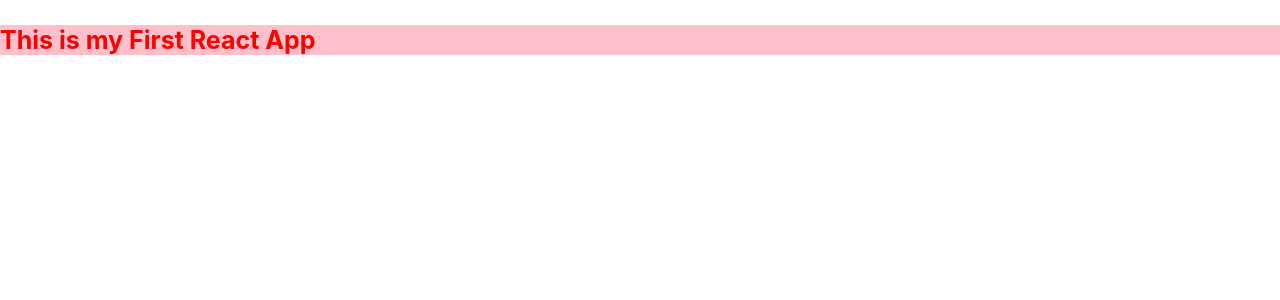
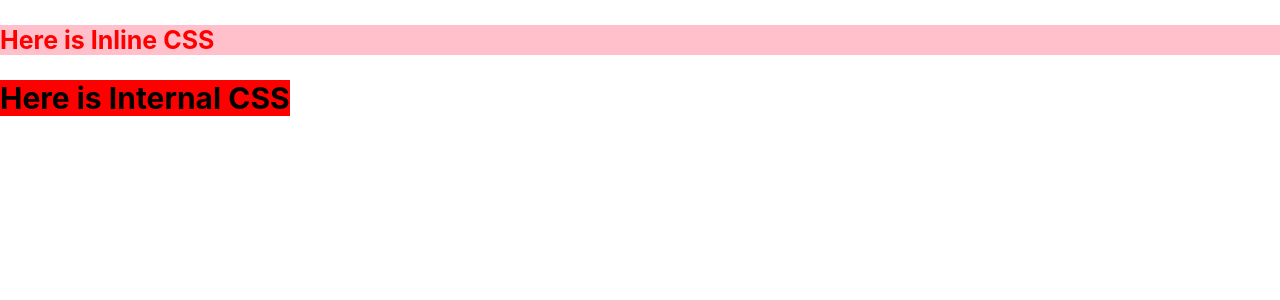
Before and after one commit to Shreyash1107/React-Projects, a React (Create React App) app in the folder first-app/: page / in a window 1280 px wide. Shown: the top 300 px of the page. Built offline with nearby package versions, Linux system fonts and the light colour scheme.

Commit message:
Internal CSS applied

```diff
--- a/first-app/src/App.js
+++ b/first-app/src/App.js
@@ -1,4 +1,8 @@
 import React from "react";
+let internal={
+  "backgroundColor":"red",
+  "fontSize":"30px"
+}
 function App() {
   return (<>
     <h3 style={
@@ -8,8 +12,14 @@ function App() {
         fontSize: "25px"
       }
     }>
-      This is my First React App
+      {/* This is my First React App */}
+      Here is Inline CSS
     </h3>
+    <div>
+      <strong style={internal}>
+        Here is Internal CSS
+      </strong>
+    </div>
   </>)
 }
 export default App;
```
